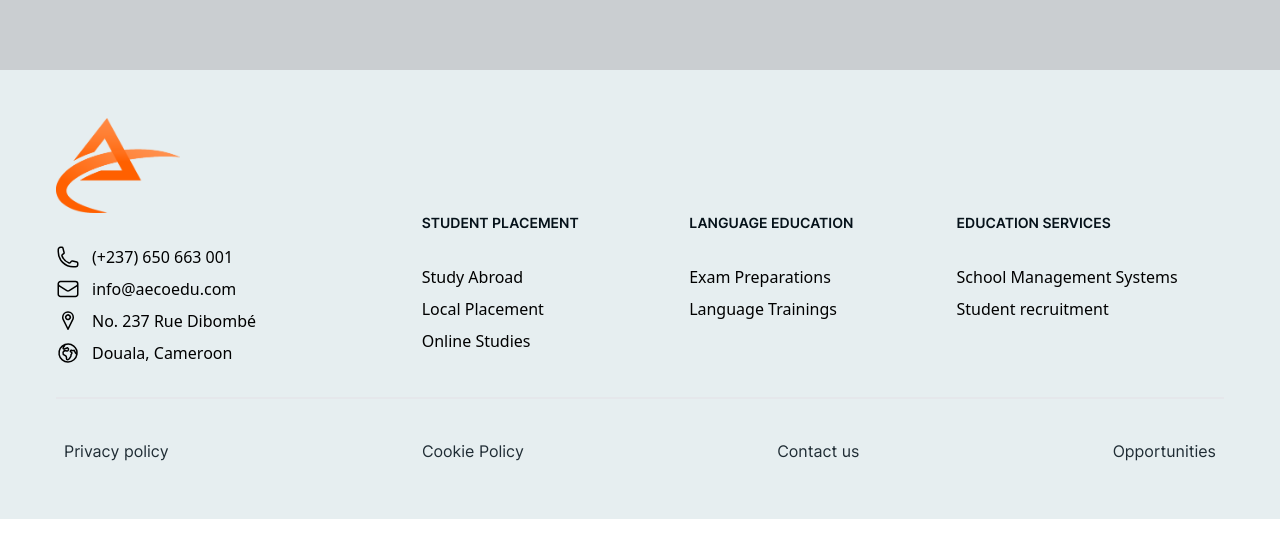
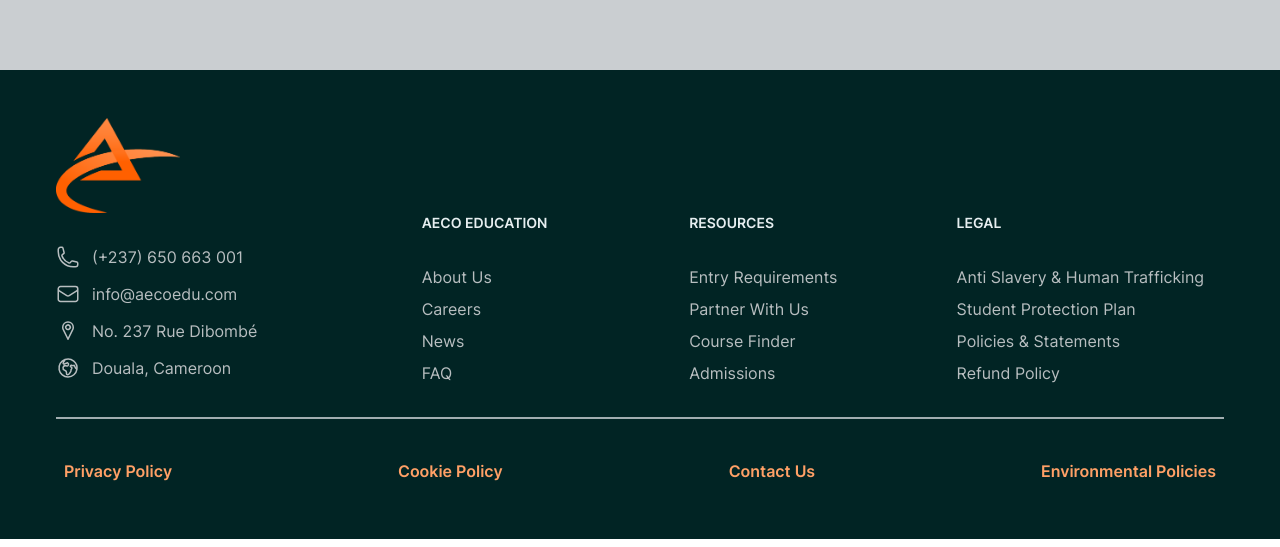
Before and after one commit to Rouclec/aeco-edu, a Next.js app: page /apply in a window 1280 px wide. Shown: the part 250-797 px from the top of the page. Built offline with nearby package versions, Linux system fonts and the light colour scheme.

Commit message:
quick fixes

```diff
--- a/src/components/general/TopNav.component.tsx
+++ b/src/components/general/TopNav.component.tsx
@@ -51,7 +51,7 @@ const navItems = [
         link: "/",
       },
       {
-        name: "On Campus",
+        name: "On-Campus",
         link: "/",
       },
     ],
@@ -76,12 +76,78 @@ const navItems = [
         name: "School Management Systems",
         link: "/",
       },
-      // {
-      //   name: "Partnership development",
-      //   link: "/",
-      // },
+      {
+        name: "Partnership development",
+        link: "/",
+      },
       {
         name: "Student recruitment",
+        link: "/",
+      },
+    ],
+  },
+];
+
+const bottomNavItems = [
+  {
+    name: "Aeco Education",
+    subs: [
+      {
+        name: "About Us",
+        link: "/",
+      },
+      {
+        name: "Careers",
+        link: "/",
+      },
+      {
+        name: "News",
+        link: "/",
+      },
+      {
+        name: "FAQ",
+        link: "/",
+      },
+    ],
+  },
+  {
+    name: "Resources",
+    subs: [
+      {
+        name: "Entry Requirements",
+        link: "/",
+      },
+      {
+        name: "Partner With Us",
+        link: "/",
+      },
+      {
+        name: "Course Finder",
+        link: "/",
+      },
+      {
+        name: "Admissions",
+        link: "/",
+      },
+    ],
+  },
+  {
+    name: "Legal",
+    subs: [
+      {
+        name: "Anti Slavery & Human Trafficking",
+        link: "/",
+      },
+      {
+        name: "Student Protection Plan",
+        link: "/",
+      },
+      {
+        name: "Policies & Statements",
+        link: "/",
+      },
+      {
+        name: "Refund Policy",
         link: "/",
       },
     ],
@@ -302,7 +368,7 @@ const TopNav: FC<Props> = ({ children }) => {
         </div>
       </div>
       <main className="mt-24 md:mt-32">{children}</main>
-      <div className="bottom-0 right-0 left-0 bg-[var(--tetiary-500)] px-14 py-12 z-[99999]">
+      <div className="bottom-0 right-0 left-0 bg-[var(--primary-800)] text-[var(--tetiary-500)] px-14 py-12 z-[99999]">
         <div className="w-full h-full gap-2">
           <div className=" items-center justify-center gap-4">
             <Link href={"/"}>
@@ -317,103 +383,97 @@ const TopNav: FC<Props> = ({ children }) => {
           <div className="grid grid-cols-1 md:grid-cols-5 lg:grid-cols-7 gap-x-2 md:gap-x-10 lg:gap-x-28 gap-y-10">
             <div className="grid gap-2 col-span-2 mt-8 [&>*]:hover:cursor-pointer">
               <a
-                className="relative flex gap-3 w-fit"
+                className="relative flex gap-3 w-fit hover:text-[var(--secondary-500)]"
                 href="tel:+237650663001"
                 onMouseEnter={() => setCursorIn(0)}
                 onMouseLeave={() => setCursorIn(-1)}
               >
-                <HiOutlinePhone size={24} />
-                <p className="relative">
+                <HiOutlinePhone size={24} className="text-[#b8bec0]"/>
+                <p className="relative text-[#b8bec0] font-inter">
                   (+237) 650 663 001{" "}
                   <span
                     className={`absolute -bottom-0 left-[2px] w-[90%] ${
                       cursorIn === 0 ? "scale-x-10" : "scale-x-0"
-                    } h-[2px] bg-[var(--neutral-800)] transform transition-transform duration-500 origin-left`}
+                    } h-[2px] bg-[var(--secondary-500)] transform transition-transform duration-500 origin-left`}
                   />
                 </p>
               </a>
               <a
-                className="flex gap-3 w-fit"
+                className="flex gap-3 w-fit hover:text-[var(--secondary-500)]"
                 href="mailto:info@aecoedu.com"
                 onMouseEnter={() => setCursorIn(1)}
                 onMouseLeave={() => setCursorIn(-1)}
               >
-                <HiOutlineEnvelope size={24} />
-                <p className="relative">
+                <HiOutlineEnvelope size={24} className="text-[#b8bec0]"/>
+                <p className="relative text-[#b8bec0] font-inter">
                   info@aecoedu.com
                   <span
                     className={`absolute -bottom-0 left-[2px] w-[90%] ${
                       cursorIn === 1 ? "scale-x-10" : "scale-x-0"
-                    } h-[2px] bg-[var(--neutral-800)] transform transition-transform duration-500 origin-left`}
+                    } h-[2px] bg-[var(--secondary-500)] transform transition-transform duration-500 origin-left`}
                   />
                 </p>
               </a>
               <a
-                className="flex gap-3 w-fit"
+                className="flex gap-3 w-fit hover:text-[var(--secondary-500)]"
                 onMouseEnter={() => setCursorIn(2)}
                 onMouseLeave={() => setCursorIn(-1)}
               >
-                <VscLocation size={24} />
-                <p className="relative">
+                <VscLocation size={24} className="text-[#b8bec0]"/>
+                <p className="relative text-[#b8bec0] font-inter">
                   No. 237 Rue Dibombé{" "}
                   <span
                     className={`absolute -bottom-0 left-[2px] w-[90%] ${
                       cursorIn === 2 ? "scale-x-10" : "scale-x-0"
-                    } h-[2px] bg-[var(--neutral-800)] transform transition-transform duration-500 origin-left`}
+                    } h-[2px] bg-[var(--secondary-500)] transform transition-transform duration-500 origin-left`}
                   />
                 </p>
               </a>
               <a
-                className="flex gap-3 w-fit"
+                className="flex gap-3 w-fit hover:text-[var(--secondary-500)]"
                 onMouseEnter={() => setCursorIn(3)}
                 onMouseLeave={() => setCursorIn(-1)}
               >
-                <HiOutlineGlobeEuropeAfrica size={24} />
-                <p className="relative">
+                <HiOutlineGlobeEuropeAfrica size={24} className="text-[#b8bec0]"/>
+                <p className="relative text-[#b8bec0] font-inter">
                   Douala, Cameroon{" "}
                   <span
                     className={`absolute -bottom-0 left-[2px] w-[90%] ${
                       cursorIn === 3 ? "scale-x-10" : "scale-x-0"
-                    } h-[2px] bg-[var(--neutral-800)] transform transition-transform duration-500 origin-left`}
+                    } h-[2px] bg-[var(--secondary-500)] transform transition-transform duration-500 origin-left`}
                   />
                 </p>
               </a>
             </div>
             <div className="grid col-span-1 md:col-span-5  grid-cols-1 md:grid-cols-2 lg:grid-cols-3 gap-y-10">
-              {navItems
-                .filter(
-                  (item) =>
-                    item.name.toLowerCase() !== "home" &&
-                    item.name.toLocaleLowerCase() !== "pathways"
-                )
-                .map((item, index) => {
+              {bottomNavItems.map((item, index) => {
                 const unique = 4 * (index + 1);
                 return (
                   <div
-                      className="col-span-1 [&>*]:hover:cursor-pointer"
+                    className="col-span-1 [&>*]:hover:cursor-pointer w-fit"
                     key={index}
                   >
-                      <p className="mb-8 text-[var(--neutral-700)] text-sm font-inter font-semibold">
+                    <p className="mb-8 text-[var(--tetiary-500)] text-sm font-inter font-semibold">
                       {item.name.toUpperCase()}
                     </p>
                     <div className="grid gap-2">
                       {item.subs.map((sub, index) => {
                         return (
                           <div
-                              className="flex gap-3"
+                            className="flex gap-3 w-fit"
                             key={index}
                             onMouseEnter={() => setCursorIn(unique + index)}
                             onMouseLeave={() => setCursorIn(-1)}
                           >
                             <Link href={sub.link}>
-                                <p className="relative">
+                              <p className="relative text-[#b8bec0] font-inter hover:text-[var(--secondary-500)]">
                                 {sub.name}
                                 <span
                                   className={`absolute -bottom-0 left-[2px] w-[90%] ${
                                     cursorIn === unique + index
                                       ? "scale-x-10"
                                       : "scale-x-0"
-                                    } h-[2px] bg-[var(--neutral-800)] transform transition-transform duration-500 origin-left`}
+                                  } h-[2px] bg-[var(--secondary-500)] transform transition-transform duration-500 origin-left`}
                                 />
                               </p>
                             </Link>
@@ -427,19 +487,19 @@ const TopNav: FC<Props> = ({ children }) => {
             </div>
           </div>
         </div>
-        <hr className="mt-8 border-t-2" />
+        <hr className="mt-8 border-t-2 text-[var(--neutral-100)] opacity-70" />
         <div className="grid grid-cols-1 gap-y-4 md:flex w-full items-center justify-between font-inter text-[var(--neutral-600)] [&>*]:hover:cursor-pointer p-2 mt-8">
-          <a className="flex gap-3">
-            <p>Privacy policy</p>
+          <a className="flex gap-3 text-[var(--secondary-300)] font-semibold font-inter">
+            <p>Privacy Policy</p>
           </a>
-          <a className="flex gap-3">
+          <a className="flex gap-3 text-[var(--secondary-300)] font-semibold font-inter">
             <p>Cookie Policy</p>
           </a>
-          <a className="flex gap-3">
-            <p>Contact us</p>
+          <a className="flex gap-3 text-[var(--secondary-300)] font-semibold font-inter">
+            <p>Contact Us</p>
           </a>
-          <a className="flex gap-3">
-            <p>Opportunities</p>
+          <a className="flex gap-3 text-[var(--secondary-300)] font-semibold font-inter">
+            <p>Environmental Policies</p>
           </a>
         </div>
       </div>
--- a/src/components/landing/Services.tsx
+++ b/src/components/landing/Services.tsx
@@ -12,13 +12,13 @@ const services = [
     link: "/",
   },
   {
-    title: "Language prepration",
+    title: "International year programme",
     tag: "Unlock a world of opportunities with language preparation",
     image: "/assets/language_prep.jpeg",
     link: "/",
   },
   {
-    title: "Work overseas",
+    title: "Local placement",
     tag: "Unlock new opportunities by working overseas",
     image: "/assets/work_overseas.jpeg",
     link: "/",
--- a/src/components/landing/Testimonials.tsx
+++ b/src/components/landing/Testimonials.tsx
@@ -105,7 +105,7 @@ const Testimonials: FC = () => {
   }, []);
 
   return (
-    <div className="w-[96vw]">
+    <div className="w-[94vw]">
       <Slider {...settings} ref={sliderRef}>
         {partnerLogos.map((partner, index) => {
           return (
@@ -113,7 +113,7 @@ const Testimonials: FC = () => {
               className="grid h-full items-center justify-center   rounded-lg"
               key={index}
             >
-              <div className="w-[80%]  m-auto my-4 grid">
+              <div className="w-[95%]  m-auto my-4 grid">
                 <Testimonial />
               </div>
             </div>
```
Also changed, not shown: src/components/landing/FullNews.tsx (+13 -6 lines), src/components/landing/PartnerCard.tsx (+12 -8 lines), src/components/landing/ServiceCard.tsx (+26 -22 lines), src/components/landing/SubNews.tsx (+14 -5 lines), src/components/landing/Testimonial.tsx (+24 -5 lines), src/pages/index.tsx (+18 -21 lines). Lines whose indentation alone changed are shown as unchanged.
